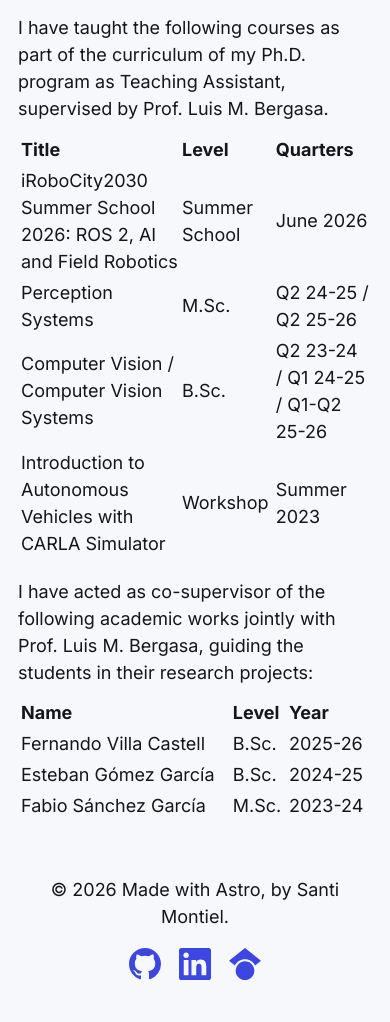
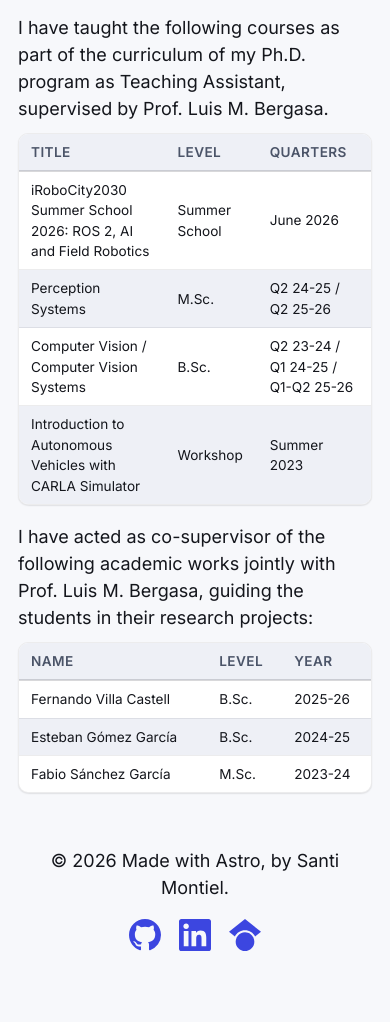
Before and after one commit to santimontiel/santimontiel.github.io, an Astro site: page / in a window 390 px wide. Shown: the part 5740-6762 px from the top of the page. Built offline with nearby package versions, Linux system fonts and the light colour scheme; Astro itself is replaced by a stand-in of ours.

Commit message:
✨ feat(tables): add styled header, zebra striping, and responsive wrapper
AdvisingTable and TeachingTable previously rendered bare, unstyled
<table> markup. Give both a shared look: tinted header row, alternating
row backgrounds, hover state, and a rounded bordered container that
scrolls horizontally on narrow viewports.

```diff
--- a/src/components/AdvisingTable.astro
+++ b/src/components/AdvisingTable.astro
@@ -8,6 +8,7 @@ interface Props {
 const { rows } = Astro.props;
 ---
 
+<div class="table-wrap">
 	<table>
 		<thead>
 			<tr>
@@ -28,3 +29,55 @@ const { rows } = Astro.props;
 			}
 		</tbody>
 	</table>
+</div>
+
+<style>
+	.table-wrap {
+		overflow-x: auto;
+		border-radius: var(--radius-md);
+		border: 1px solid var(--border-subtle);
+		box-shadow: var(--shadow-sm);
+		background: var(--bg-surface);
+	}
+	table {
+		width: 100%;
+		border-collapse: collapse;
+		font-size: 0.9rem;
+	}
+	thead th {
+		text-align: left;
+		padding: 0.75rem 1rem;
+		background: var(--bg-surface-sunken);
+		color: var(--text-secondary);
+		font-weight: 600;
+		text-transform: uppercase;
+		letter-spacing: 0.03em;
+		font-size: 0.75rem;
+		border-bottom: 2px solid var(--border-default);
+		white-space: nowrap;
+	}
+	tbody td {
+		padding: 0.65rem 1rem;
+		border-bottom: 1px solid var(--border-subtle);
+		color: var(--text-primary);
+	}
+	tbody tr:last-child td {
+		border-bottom: none;
+	}
+	tbody tr:nth-child(even) {
+		background: var(--bg-surface-sunken);
+	}
+	tbody tr:hover {
+		background: var(--accent-muted);
+	}
+	tbody tr {
+		transition: background-color 0.15s ease;
+	}
+	@media (max-width: 640px) {
+		thead th,
+		tbody td {
+			padding: 0.5rem 0.75rem;
+			font-size: 0.85rem;
+		}
+	}
+</style>
--- a/src/components/TeachingTable.astro
+++ b/src/components/TeachingTable.astro
@@ -8,6 +8,7 @@ interface Props {
 const { rows } = Astro.props;
 ---
 
+<div class="table-wrap">
 	<table>
 		<thead>
 			<tr>
@@ -28,3 +29,55 @@ const { rows } = Astro.props;
 			}
 		</tbody>
 	</table>
+</div>
+
+<style>
+	.table-wrap {
+		overflow-x: auto;
+		border-radius: var(--radius-md);
+		border: 1px solid var(--border-subtle);
+		box-shadow: var(--shadow-sm);
+		background: var(--bg-surface);
+	}
+	table {
+		width: 100%;
+		border-collapse: collapse;
+		font-size: 0.9rem;
+	}
+	thead th {
+		text-align: left;
+		padding: 0.75rem 1rem;
+		background: var(--bg-surface-sunken);
+		color: var(--text-secondary);
+		font-weight: 600;
+		text-transform: uppercase;
+		letter-spacing: 0.03em;
+		font-size: 0.75rem;
+		border-bottom: 2px solid var(--border-default);
+		white-space: nowrap;
+	}
+	tbody td {
+		padding: 0.65rem 1rem;
+		border-bottom: 1px solid var(--border-subtle);
+		color: var(--text-primary);
+	}
+	tbody tr:last-child td {
+		border-bottom: none;
+	}
+	tbody tr:nth-child(even) {
+		background: var(--bg-surface-sunken);
+	}
+	tbody tr:hover {
+		background: var(--accent-muted);
+	}
+	tbody tr {
+		transition: background-color 0.15s ease;
+	}
+	@media (max-width: 640px) {
+		thead th,
+		tbody td {
+			padding: 0.5rem 0.75rem;
+			font-size: 0.85rem;
+		}
+	}
+</style>
```
Lines whose indentation alone changed are shown as unchanged.
